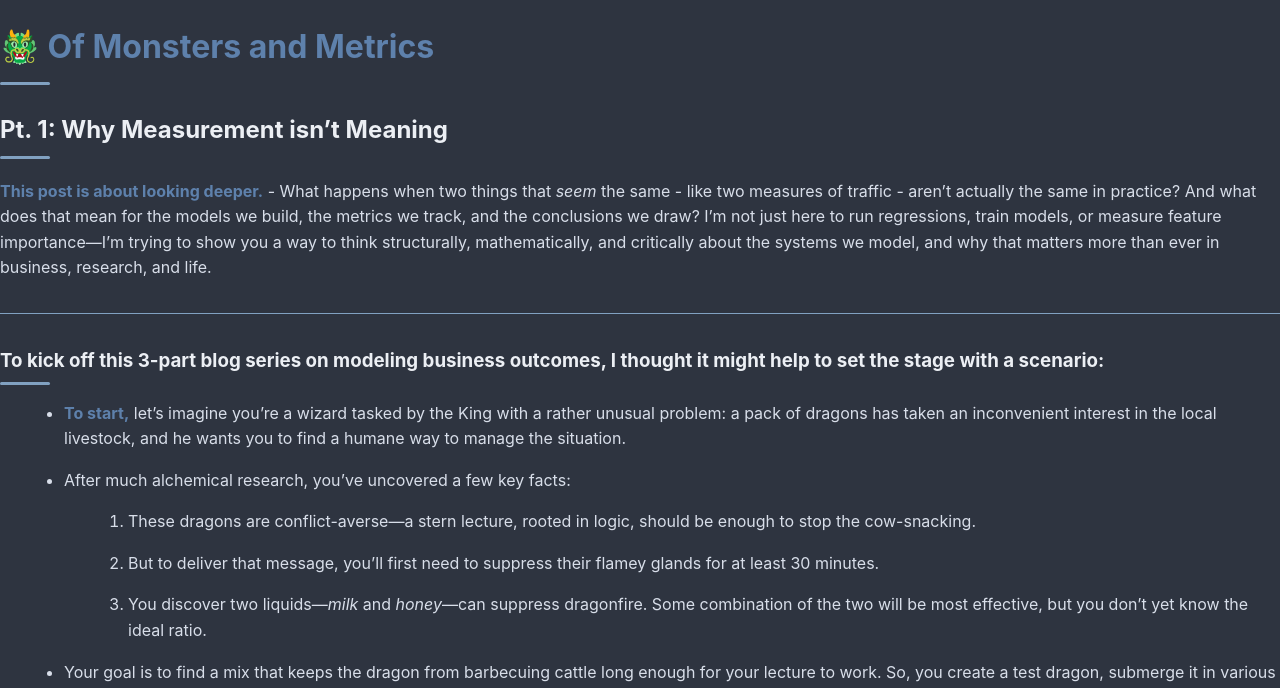
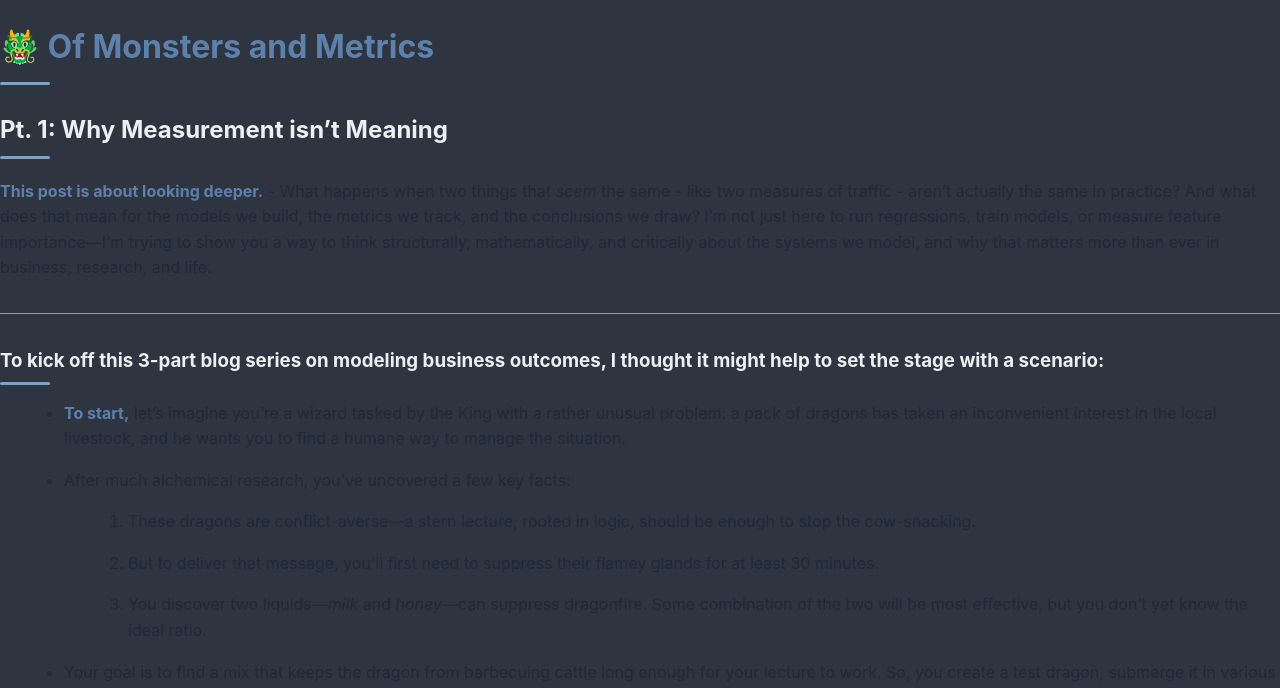
Before and after one commit to benjaminpharris/benjaminpharris.github.io, a Jekyll site: the page built from _posts/2025-04-07-monsters.md, in a window 1280 px wide. Shown: the top 688 px of the page. Built offline with Jekyll 4.4.1, drawn with Linux system fonts in a browser that asks for light colours.

Commit message:
modifying css

```diff
--- a/assets/css/nordic.css
+++ b/assets/css/nordic.css
@@ -3,7 +3,7 @@
 /* Base Body Styles */
 body {
     background-color: #2E3440;  /* Nordic dark background */
-    color: #D8DEE9;             /* Light text color */
+    color: #1E2A38;             /* Light text color */
     font-family: -apple-system, BlinkMacSystemFont, "Segoe UI", Roboto, Helvetica, Arial, sans-serif;
     line-height: 1.6;
     margin: 0;
```
